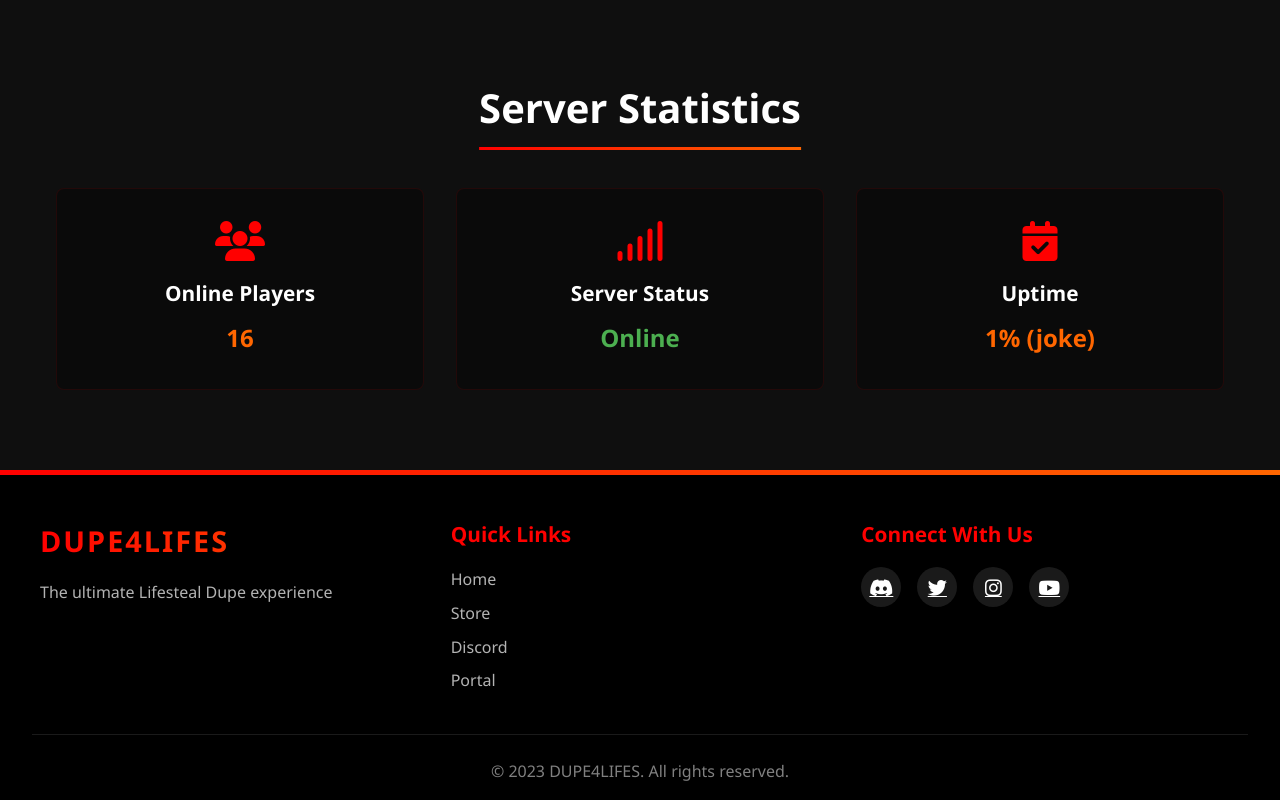
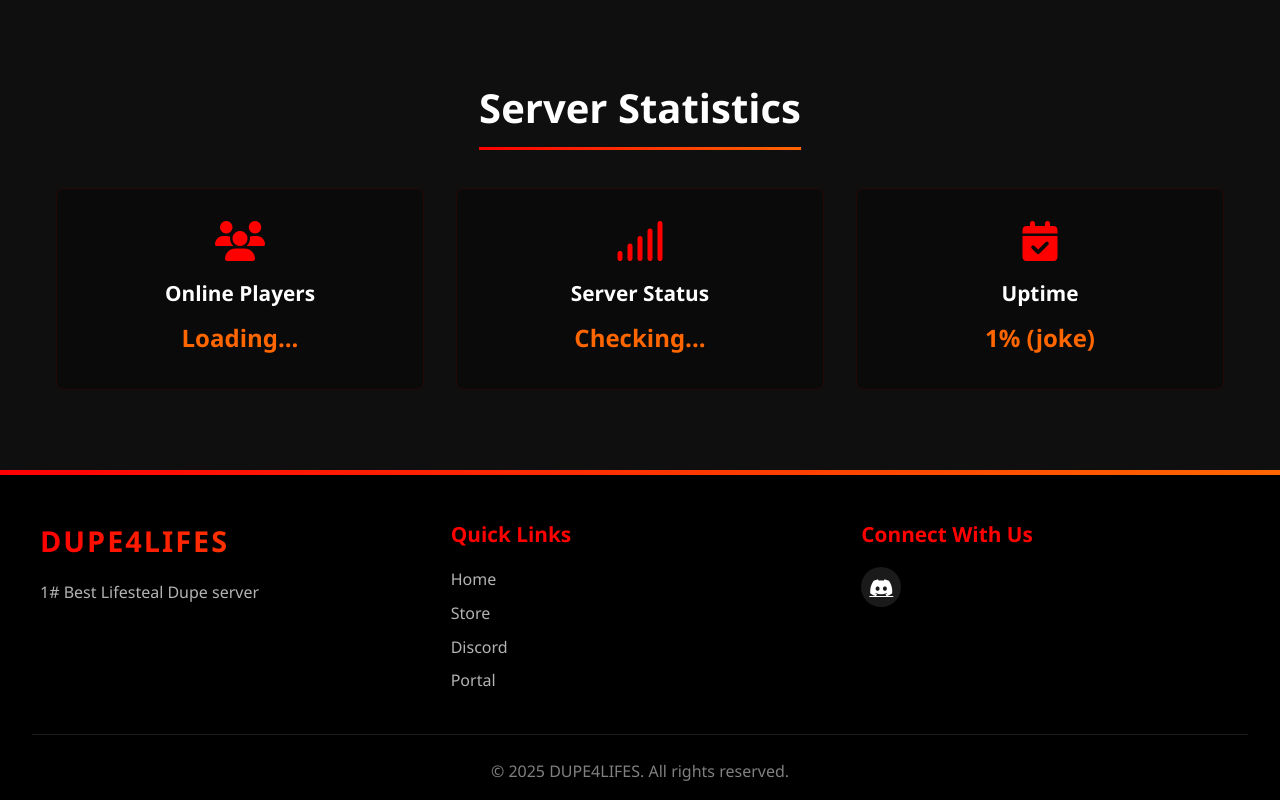
Before and after one commit to xlCyk0lx/Dupe4LifesWeb, a plain HTML site: page index.html in a window 1280 px wide. Shown: the part 2593-3393 px from the top of the page. Drawn offline with nearby package versions, Linux system fonts and the light colour scheme; animation ran at ten frames a second.

Commit message:
Update index.html

```diff
--- a/index.html
+++ b/index.html
@@ -124,12 +124,12 @@
                 <div class="stat-card">
                     <i class="fas fa-users"></i>
                     <h3>Online Players</h3>
-                    <p id="player-count">Loading...</p>
+                    <p>Loading...</p>
                 </div>
                 <div class="stat-card">
                     <i class="fas fa-signal"></i>
                     <h3>Server Status</h3>
-                    <p id="server-status">Checking...</p>
+                    <p>Checking...</p>
                 </div>
                 <div class="stat-card">
                     <i class="fas fa-calendar-check"></i>
@@ -144,29 +144,26 @@
         <div class="footer-content">
             <div class="footer-logo">
                 <h2 class="footer-server-title">DUPE4LIFES</h2>
-                <p>The ultimate Lifesteal Dupe experience</p>
+                <p>1# Best Lifesteal Dupe server </p>
             </div>
             <div class="footer-links">
                 <h3>Quick Links</h3>
                 <ul>
                     <li><a href="index.html">Home</a></li>
                     <li><a href="store.html">Store</a></li>
-                    <li><a href="https://discord.gg/yourlink" target="_blank">Discord</a></li>
+                    <li><a href="https://dc.gg/dupe4lifes" target="_blank">Discord</a></li>
                     <li><a href="portal.html">Portal</a></li>
                 </ul>
             </div>
             <div class="footer-social">
                 <h3>Connect With Us</h3>
                 <div class="social-icons">
-                    <a href="https://discord.gg/yourlink" target="_blank"><i class="fab fa-discord"></i></a>
-                    <a href="#" target="_blank"><i class="fab fa-twitter"></i></a>
-                    <a href="#" target="_blank"><i class="fab fa-instagram"></i></a>
-                    <a href="#" target="_blank"><i class="fab fa-youtube"></i></a>
+                    <a href="https://dc.gg/dupe4lifes" target="_blank"><i class="fab fa-discord"></i></a>
                 </div>
             </div>
         </div>
         <div class="footer-bottom">
-            <p>© 2023 DUPE4LIFES. All rights reserved.</p>
+            <p>© 2025 DUPE4LIFES. All rights reserved.</p>
         </div>
     </footer>
 
```
